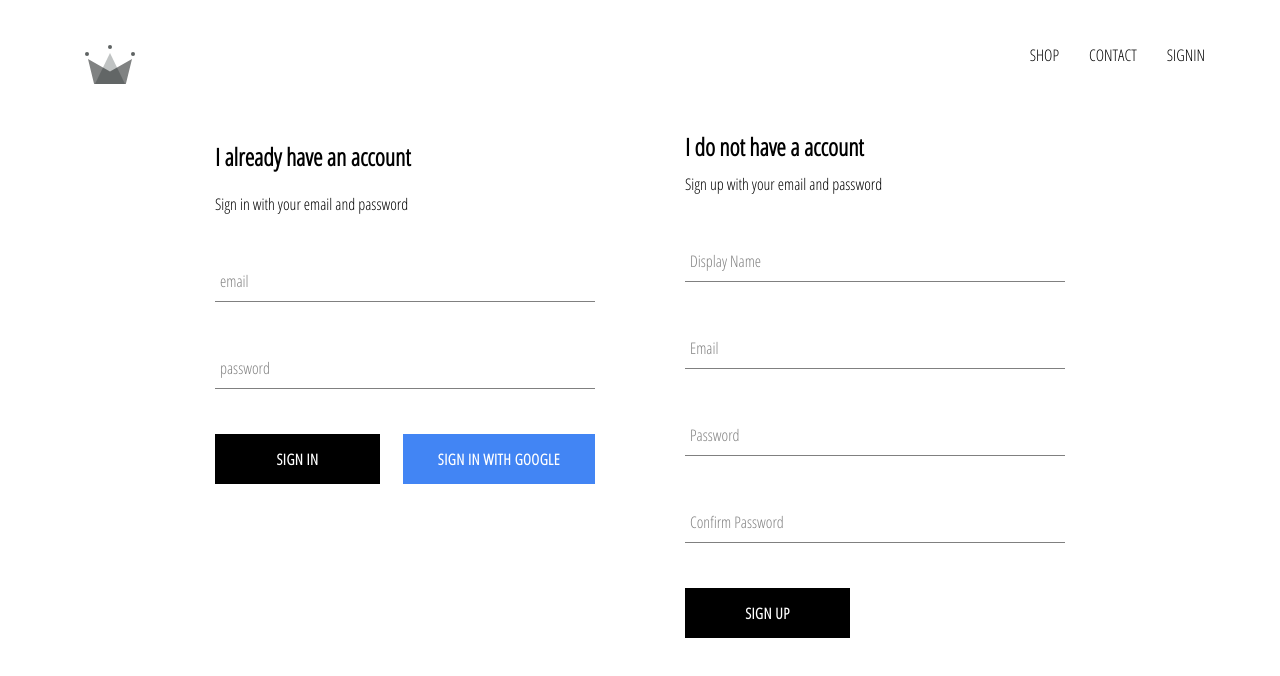
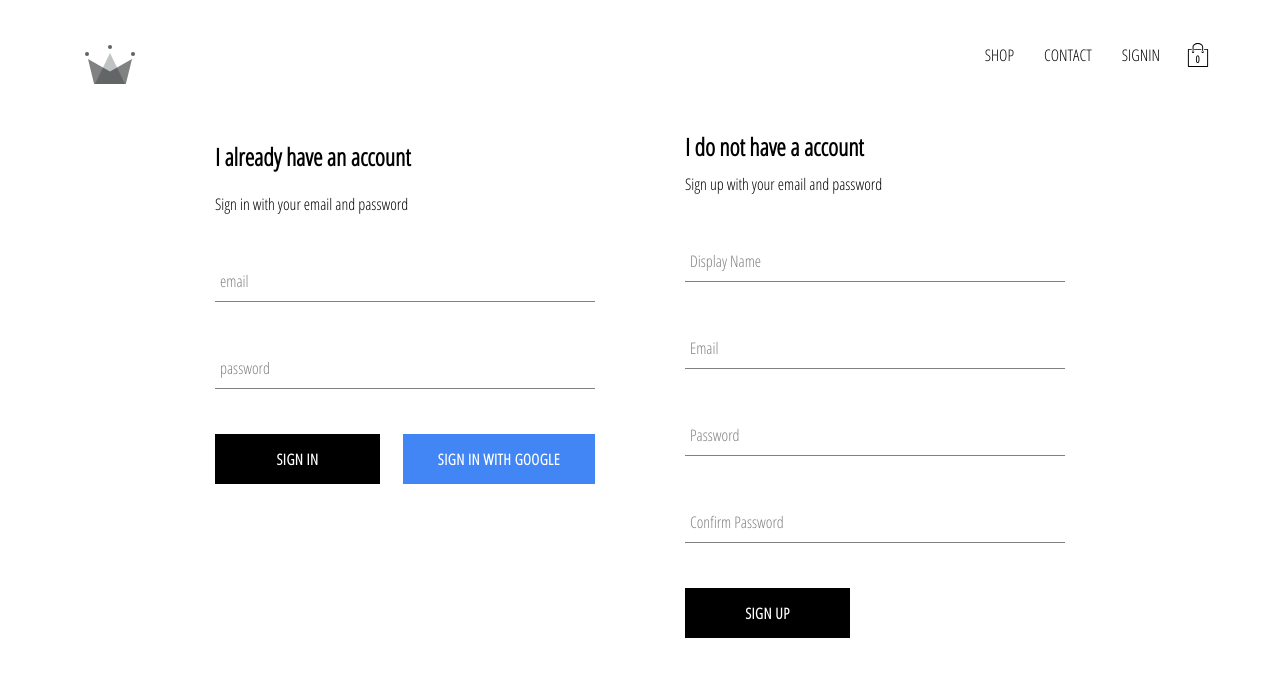
Before and after one commit to RaidenDilan/crwn-clothing, a React (Create React App) app: page /signin in a window 1280 px wide. Shown: the top 676 px of the page. Built offline with nearby package versions, Linux system fonts and the light colour scheme; no server answers.

Commit message:
Added cart-icon and cart-dropdown components to our app and also implemented cart reducer

```diff
--- /dev/null
+++ b/src/components/cart-dropdown/cart-dropdown.component.jsx
@@ -0,0 +1,14 @@
+import React from 'react';
+
+import CustomButton from '../custom-button/custom-button.component';
+
+import './cart-dropdown.styles.scss';
+
+const CartDropdown = () => (
+  <div className='cart-dropdown'>
+    <div className='cart-items' />
+    <CustomButton>GO TO CHECKOUT</CustomButton>
+  </div>
+);
+
+export default CartDropdown;
--- /dev/null
+++ b/src/components/cart-dropdown/cart-dropdown.styles.scss
@@ -0,0 +1,24 @@
+.cart-dropdown {
+  position: absolute;
+  width: 240px;
+  height: 340px;
+  display: flex;
+  flex-direction: column;
+  padding: 20px;
+  border: 1px solid black;
+  background-color: white;
+  top: 90px;
+  right: 40px;
+  z-index: 5;
+
+  .cart-items {
+    height: 240px;
+    display: flex;
+    flex-direction: column;
+    overflow: scroll;
+  }
+
+  button {
+    margin-top: auto;
+  }
+}
--- /dev/null
+++ b/src/components/cart-icon/cart-icon.component.jsx
@@ -0,0 +1,21 @@
+import React from 'react';
+import { connect } from 'react-redux';
+
+import { toggleCartHidden } from '../../redux/cart/cart.actions';
+import { ReactComponent as ShoppingIcon } from '../../assets/shopping-bag.svg';
+import './cart-icon.styles.scss';
+
+const CartIcon = ({ toggleCartHidden }) => (
+  <div
+    className='cart-icon'
+    onClick={ toggleCartHidden }>
+    <ShoppingIcon className='shopping-icon' />
+    <span className='item-count'>0</span>
+  </div>
+);
+
+const mapDispatchToProps = dispatch => ({
+  toggleCartHidden: () => dispatch(toggleCartHidden())
+});
+
+export default connect(null, mapDispatchToProps)(CartIcon);
--- /dev/null
+++ b/src/components/cart-icon/cart-icon.styles.scss
@@ -0,0 +1,21 @@
+.cart-icon {
+  width: 45px;
+  height: 45px;
+  position: relative;
+  display: flex;
+  align-items: center;
+  justify-content: center;
+  cursor: pointer;
+
+  .shopping-icon {
+    width: 24px;
+    height: 24px;
+  }
+
+  .item-count {
+    position: absolute;
+    font-size: 10px;
+    font-weight: bold;
+    bottom: 12px;
+  }
+}
--- a/src/components/header/header.component.jsx
+++ b/src/components/header/header.component.jsx
@@ -3,12 +3,14 @@
 import { connect } from 'react-redux';
 
 import { auth } from '../../firebase/firebase.utils';
+import CartIcon from '../cart-icon/cart-icon.component';
+import CartDropdown from '../cart-dropdown/cart-dropdown.component';
 
 import { ReactComponent as Logo } from '../../assets/crwn.svg';
 
 import './header.styles.scss';
 
-const Header = ({ currentUser }) => (
+const Header = ({ currentUser, hidden }) => (
   <div className='header'>
     <Link
       className='logo-container'
@@ -41,12 +43,15 @@
           </Link>
         )
       }
+      <CartIcon />
     </div>
+    { hidden ? null : <CartDropdown /> }
   </div>
 );
 
-const mapStateToProps = state => ({
-  currentUser: state.user.currentUser
+const mapStateToProps = ({ user: { currentUser }, cart: { hidden } }) => ({
+  currentUser,
+  hidden
 });
 
 export default connect(mapStateToProps, null)(Header);
--- /dev/null
+++ b/src/redux/cart/cart.actions.js
@@ -0,0 +1,5 @@
+import { CartActionTypes } from './cart.types';
+
+export const toggleCartHidden = () => ({
+  type: CartActionTypes.TOGGLE_CART_HIDDEN
+});
--- /dev/null
+++ b/src/redux/cart/cart.reducer.js
@@ -0,0 +1,19 @@
+import { CartActionTypes } from './cart.types';
+
+const INITIAL_STATE = {
+  hidden: true
+};
+
+const CartReducer = (state = INITIAL_STATE, action) => {
+  switch (action.type) {
+    case CartActionTypes.TOGGLE_CART_HIDDEN:
+      return {
+        ...state,
+        hidden: !state.hidden
+      };
+    default:
+      return state;
+  }
+};
+
+export default CartReducer;
--- /dev/null
+++ b/src/redux/cart/cart.types.js
@@ -0,0 +1,3 @@
+export const CartActionTypes = {
+  TOGGLE_CART_HIDDEN: 'TOGGLE_CART_HIDDEN'
+};
--- a/src/redux/root-reducer.js
+++ b/src/redux/root-reducer.js
@@ -1,7 +1,9 @@
 import { combineReducers } from 'redux';
 
 import userReducer from './user/user.reducer';
+import cartReducer from './cart/cart.reducer';
 
 export default combineReducers({
-  user: userReducer
+  user: userReducer,
+  cart: cartReducer
 });
```
Also changed, not shown: src/assets/shopping-bag.svg (added).
